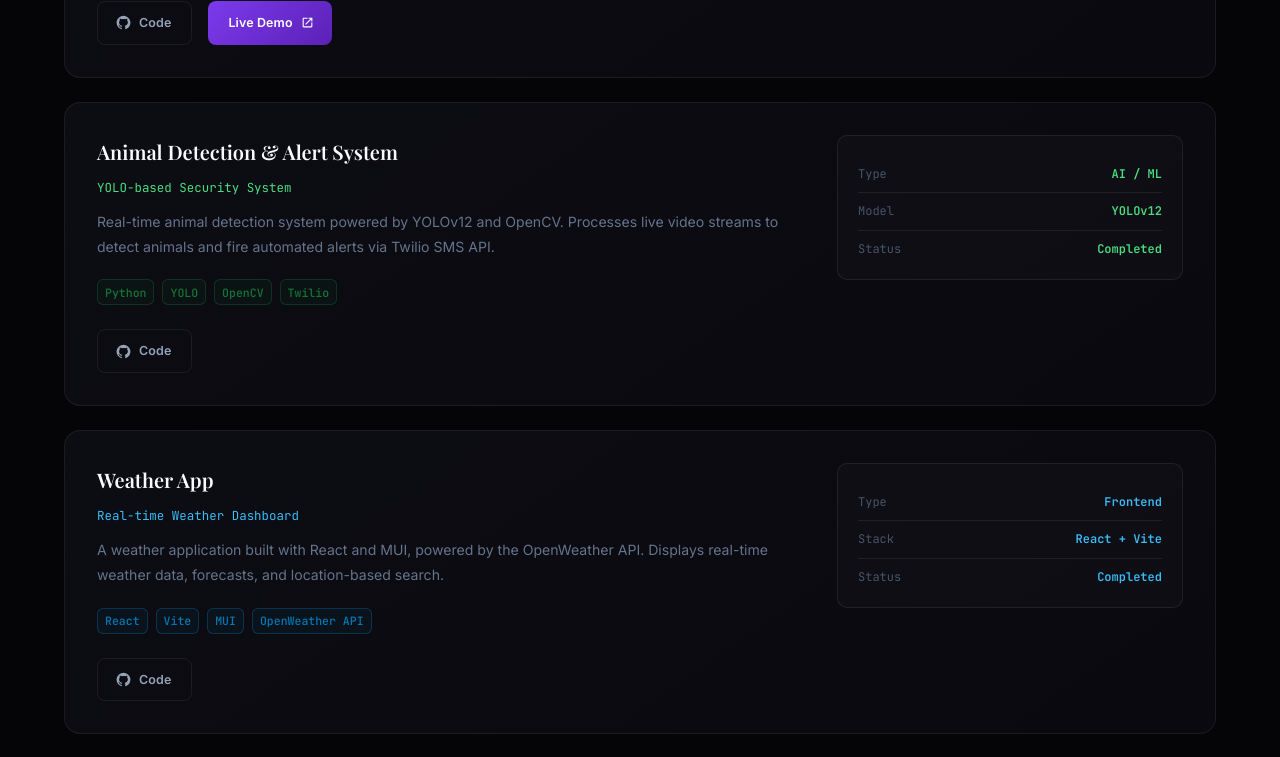
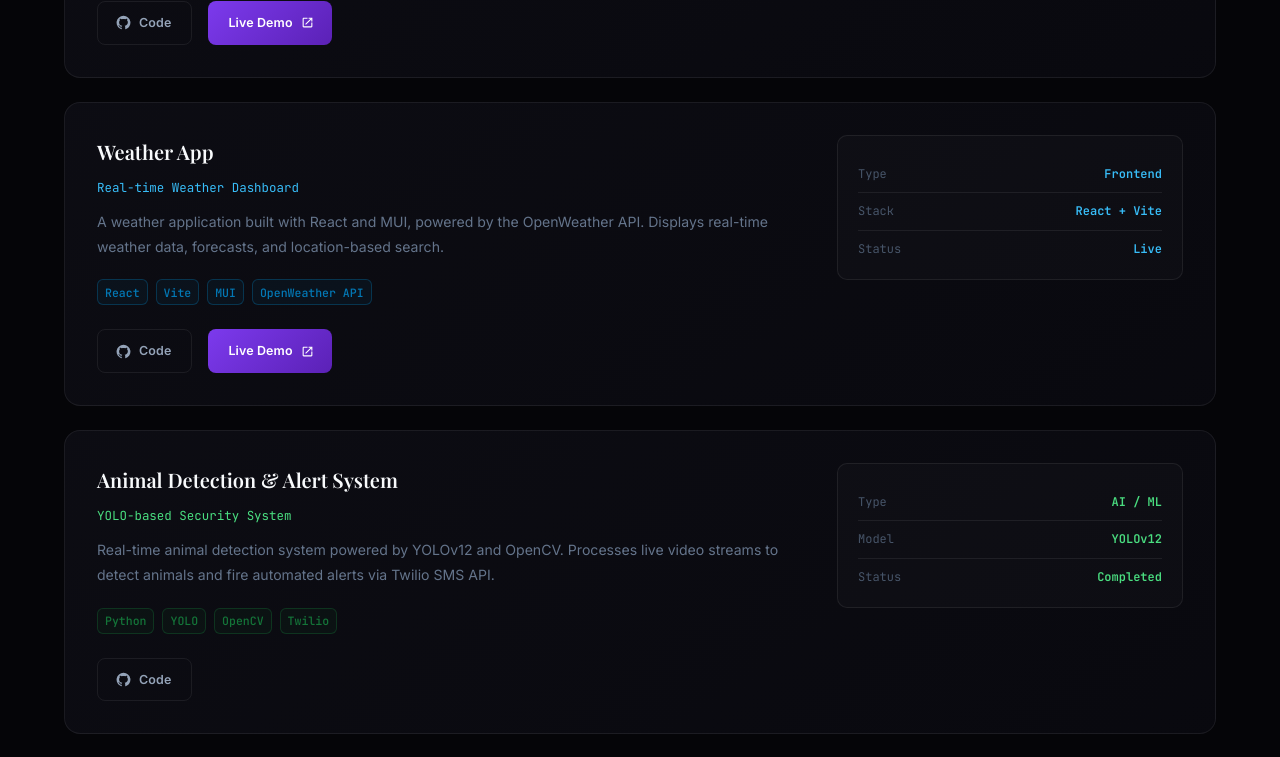
Before and after one commit to sahitya1903/portfolio, a React (Vite) app: page /projects in a window 1280 px wide. Shown: the part 1340-2097 px from the top of the page. Built offline with nearby package versions, Linux system fonts and the light colour scheme; no server answers; a web font is replaced by a local one.

Commit message:
updated project links and reordered project list

```diff
--- a/src/pages/Home.jsx
+++ b/src/pages/Home.jsx
@@ -44,8 +44,8 @@
     tags: ['Python', 'TensorFlow', 'OpenCV', 'Streamlit'],
     accent: '#D97706',
     accentLight: '#FBBF24',
-    github: 'https://github.com/sahitya1903/drowsiness-detection',
-    live: 'https://drowsiness-detection-0.streamlit.app',
+    github: 'https://github.com/sahitya1903/alert-drive',
+    live: 'https://alert-drive.streamlit.app',
     stats: [
       { label: 'Type', value: 'AI / ML' },
       { label: 'Model', value: 'CNN' },
--- a/src/pages/Projects.jsx
+++ b/src/pages/Projects.jsx
@@ -39,8 +39,8 @@
     tags: ['Python', 'TensorFlow', 'OpenCV', 'Streamlit'],
     accent: '#D97706',
     accentLight: '#FBBF24',
-    github: 'https://github.com/sahitya1903/drowsiness-detection',
-    live: 'https://drowsiness-detection-0.streamlit.app',
+    github: 'https://github.com/sahitya1903/alert-drive',
+    live: 'https://alert-drive.streamlit.app',
     stats: [
       { label: 'Type', value: 'AI / ML' },
       { label: 'Model', value: 'CNN' },
@@ -66,6 +66,23 @@
     category: ['React', 'Frontend'],
   },
   {
+    id: 'weather-app',
+    title: 'Weather App',
+    subtitle: 'Real-time Weather Dashboard',
+    desc: 'A weather application built with React and MUI, powered by the OpenWeather API. Displays real-time weather data, forecasts, and location-based search.',
+    tags: ['React', 'Vite', 'MUI', 'OpenWeather API'],
+    accent: '#0284C7',
+    accentLight: '#38BDF8',
+    github: 'https://github.com/sahitya1903/weather',
+    live: 'https://sahitya1903.github.io/weather',
+    stats: [
+      { label: 'Type', value: 'Frontend' },
+      { label: 'Stack', value: 'React + Vite' },
+      { label: 'Status', value: 'Live' },
+    ],
+    category: ['React', 'Frontend'],
+  },
+  {
     id: 'animal-detection',
     title: 'Animal Detection & Alert System',
     subtitle: 'YOLO-based Security System',
@@ -83,21 +100,21 @@
     category: ['Python', 'AI / ML'],
   },
   {
-    id: 'weather-app',
-    title: 'Weather App',
-    subtitle: 'Real-time Weather Dashboard',
-    desc: 'A weather application built with React and MUI, powered by the OpenWeather API. Displays real-time weather data, forecasts, and location-based search.',
-    tags: ['React', 'Vite', 'MUI', 'OpenWeather API'],
-    accent: '#0284C7',
-    accentLight: '#38BDF8',
-    github: 'https://github.com/sahitya1903/weather',
+    id: 'webdev-MERN',
+    title: 'Web Development with MERN & SQL',
+    subtitle: 'MERN stack experiments',
+    desc: 'A curated collection of MERN stack experiments and practice projects. Covers REST API design, JWT auth patterns, state management, and component architecture.',
+    tags: ['MongoDB', 'Express.js', 'React', 'Node.js'],
+    accent: '#DB2777',
+    accentLight: '#F472B6',
+    github: 'https://github.com/sahitya1903/webdev-MERN',
     live: null,
     stats: [
-      { label: 'Type', value: 'Frontend' },
-      { label: 'Stack', value: 'React + Vite' },
-      { label: 'Status', value: 'Completed' },
+      { label: 'Type', value: 'Mini Projects' },
+      { label: 'Stack', value: 'MERN' },
+      { label: 'Status', value: 'Ongoing' },
     ],
-    category: ['React', 'Frontend'],
+    category: ['Full-Stack', 'MERN'],
   },
   {
     id: 'todo-list',
@@ -115,23 +132,6 @@
       { label: 'Status', value: 'Completed' },
     ],
     category: ['React', 'Vite', 'Frontend'],
-  },
-  {
-    id: 'webdev-MERN',
-    title: 'Web Development with MERN & SQL',
-    subtitle: 'MERN stack experiments',
-    desc: 'A curated collection of MERN stack experiments and practice projects. Covers REST API design, JWT auth patterns, state management, and component architecture.',
-    tags: ['MongoDB', 'Express.js', 'React', 'Node.js'],
-    accent: '#DB2777',
-    accentLight: '#F472B6',
-    github: 'https://github.com/sahitya1903/webdev-MERN',
-    live: null,
-    stats: [
-      { label: 'Type', value: 'Mini Projects' },
-      { label: 'Stack', value: 'MERN' },
-      { label: 'Status', value: 'Ongoing' },
-    ],
-    category: ['Full-Stack', 'MERN'],
   },
   {
     id: 'leetcode-practice',
```
